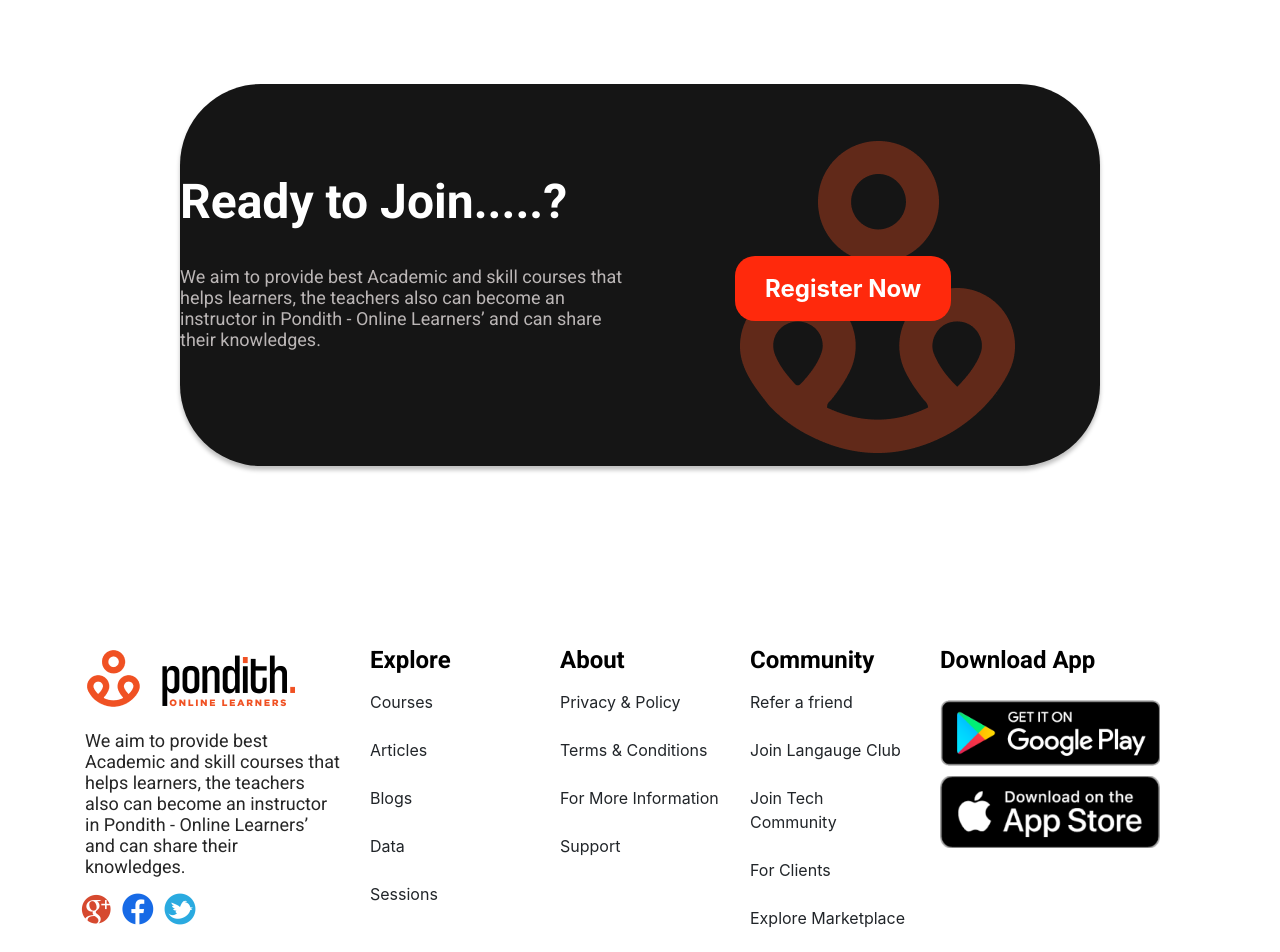
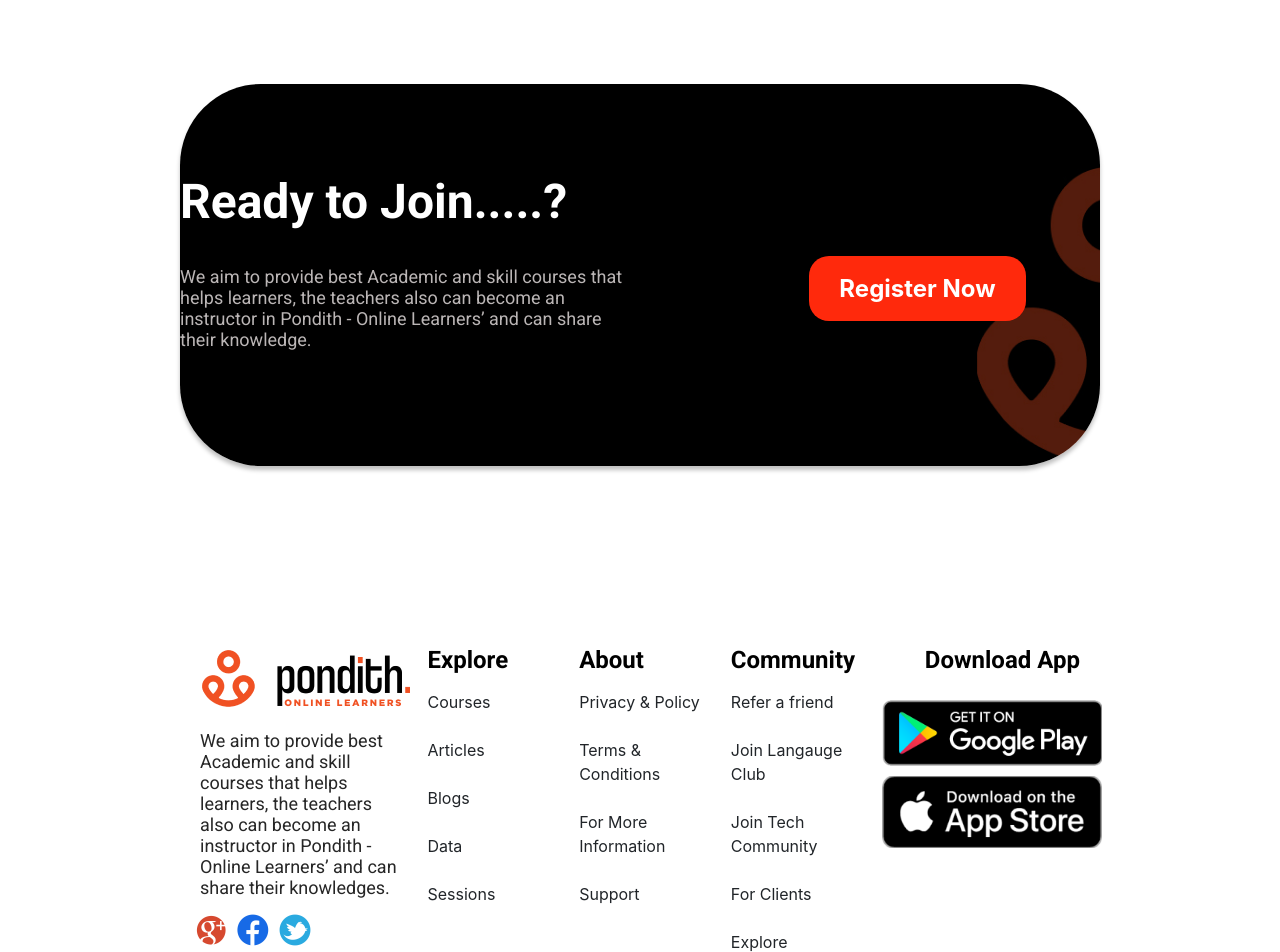
Before and after one commit to asrafulsharker/pondith-online-learners, a React (Create React App) app: page / in a window 1280 px wide. Shown: the part 5820-6772 px from the top of the page. Built offline with nearby package versions, Linux system fonts and the light colour scheme.

Commit message:
add some background change & footer

```diff
--- a/src/footer/footer.js
+++ b/src/footer/footer.js
@@ -8,8 +8,8 @@ import Facebook from '../images/facebook.png';
 import Twter from '../images/twter.png';
 function footer() {
     return (
-        <div style={{padding:"80px 0px",borderBottom:"70px solid #151515"}}>
-            <div className="container">
+        <div style={{padding:"80px 200px",borderBottom:"70px solid #151515"}}>
+
                 <div className="row">
                     <div className="col-md-3">
                         <img className="logo" src={logo}/>
@@ -72,13 +72,13 @@ function footer() {
                         Explore Marketplace
                         </p>
                         </div>
-                    <div className="col-md-3">
+                    <div className="col-md-3 mr-auto" style={{textAlign:"right"}}>
                         <p className="f-p2">Download App</p>
                         <img style={{width:"220px",paddingTop:"10px"}} src={PlayStore}/>
                         <img style={{width:"220px",paddingTop:"10px"}} src={AppleStore}/>
                         </div>
                 </div>
-            </div>
+
         </div>
     )
 }
--- a/src/ready/ready.css
+++ b/src/ready/ready.css
@@ -24,8 +24,15 @@ padding-bottom: 100px;
 }
 
 .ready-bg-img{
-    background-image: url(../images/pondith-bg2.png);
+
     background-repeat: no-repeat, repeat;
     background-position: center;
     margin-top: 46px;
 }
+.ready-bg-main{
+    background-image: url(../images/pondith-bg3.jpg);
+    background-repeat: no-repeat, repeat;
+    background-position: center;
+    background-size: cover;
+
+}
--- a/src/ready/ready.js
+++ b/src/ready/ready.js
@@ -4,20 +4,19 @@ import './ready.css';
 function ready() {
     return (
         <div style={{margin:"80px"}}>
-            <div style={{margin:"100px",backgroundColor:"#151515",borderRadius:"81px",boxShadow:"0px 4px 4px rgba(0, 0, 0, 0.25)"}}>
+            <div className="ready-bg-main" style={{margin:"100px",backgroundColor:"",borderRadius:"81px",boxShadow:"0px 4px 4px rgba(0, 0, 0, 0.25)"}}>
                 <div className="container" style={{padding:"0px"}}>
                     <div className="row">
                         <div className="col-md-6">
                             <p className="r-p1">Ready to Join.....?</p>
                             <p className="r-p2">We aim to provide best Academic and skill courses that helps learners,
                             the teachers also can become an instructor in Pondith - Online Learners’
-                            and can share their knowledges.</p>
+                            and can share their knowledge.</p>
                         </div>
                         <div className="col-md-6 ready-bg-img">
                        <div className="mr-auto" style={{marginTop:"145px"}}>
-                       <p className="" style={{textAlign:"cent er"}}><a  href="#" style={{color:"white",marginLeft: "80px",textDecoration:"none",background:"#FF290C",textAlign:"center",padding:"18px 30px",fontWeight:"bold",fontSize:"24px",lineHeight:"28px",borderRadius:"20px"}}>Register Now</a></p>
+                       <p className="" style={{textAlign:"center"}}><a  href="#" style={{color:"white",marginLeft: "80px",textDecoration:"none",background:"#FF290C",textAlign:"center",padding:"18px 30px",fontWeight:"bold",fontSize:"24px",lineHeight:"28px",borderRadius:"20px"}}>Register Now</a></p>
                        </div>
-                            {/* <img className="r-img" src={PondithBg}/> */}
                         </div>
                     </div>
                 </div>
```
Also changed, not shown: src/images/pondith-bg3.jpg (added), 1 other file (tests, documents, lock files or other folders).
